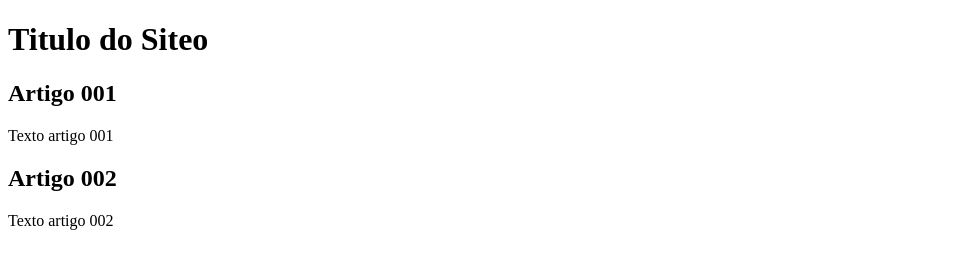
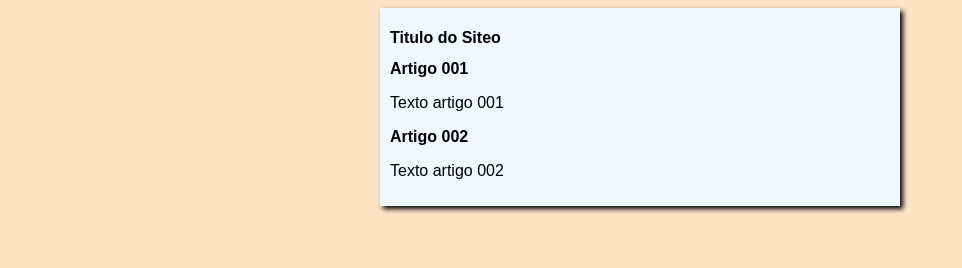
Before and after one commit to R4f4ell/Projeto-Site, a plain HTML site: page index.html in a window 1280 px wide. Shown: the whole page, without its empty margins (0-962 px from the left). Drawn offline with Linux system fonts and the light colour scheme.

Commit message:
criei o css

```diff
--- a/index.html
+++ b/index.html
@@ -3,6 +3,7 @@
 <head>
     <meta charset="UTF-8">
     <meta name="viewport" content="width=device-width, initial-scale=1.0">
+    <link rel="stylesheet" href="style.css">
     <title>Document</title>
 </head>
 <body>
--- /dev/null
+++ b/style.css
@@ -0,0 +1,16 @@
+*{
+    font-family: Arial, Helvetica, sans-serif;
+    font-size: 16px;
+}
+
+body{
+    background-color: bisque;
+}
+
+main{
+    background-color: aliceblue;
+    width: 500px;
+    margin: auto;
+    box-shadow: 3px 3px 5px black;
+    padding: 10px;
+}
```
